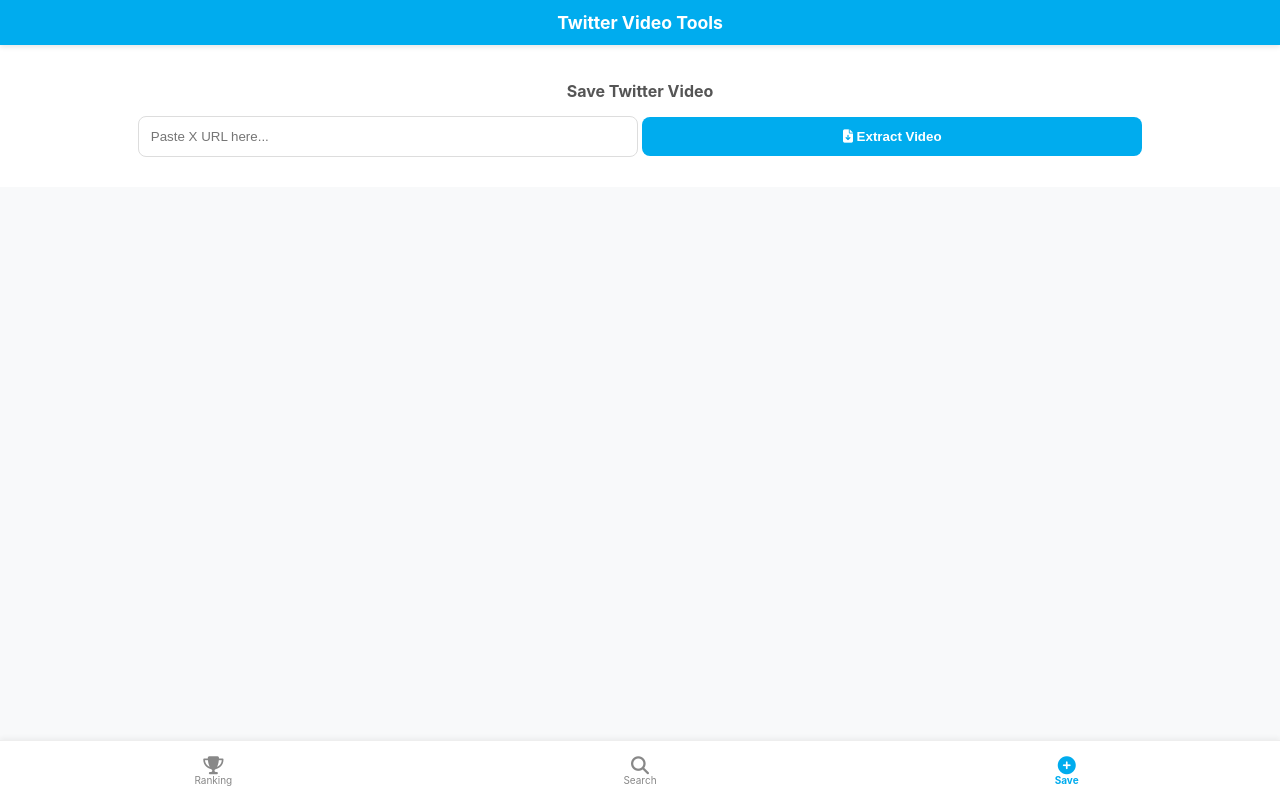
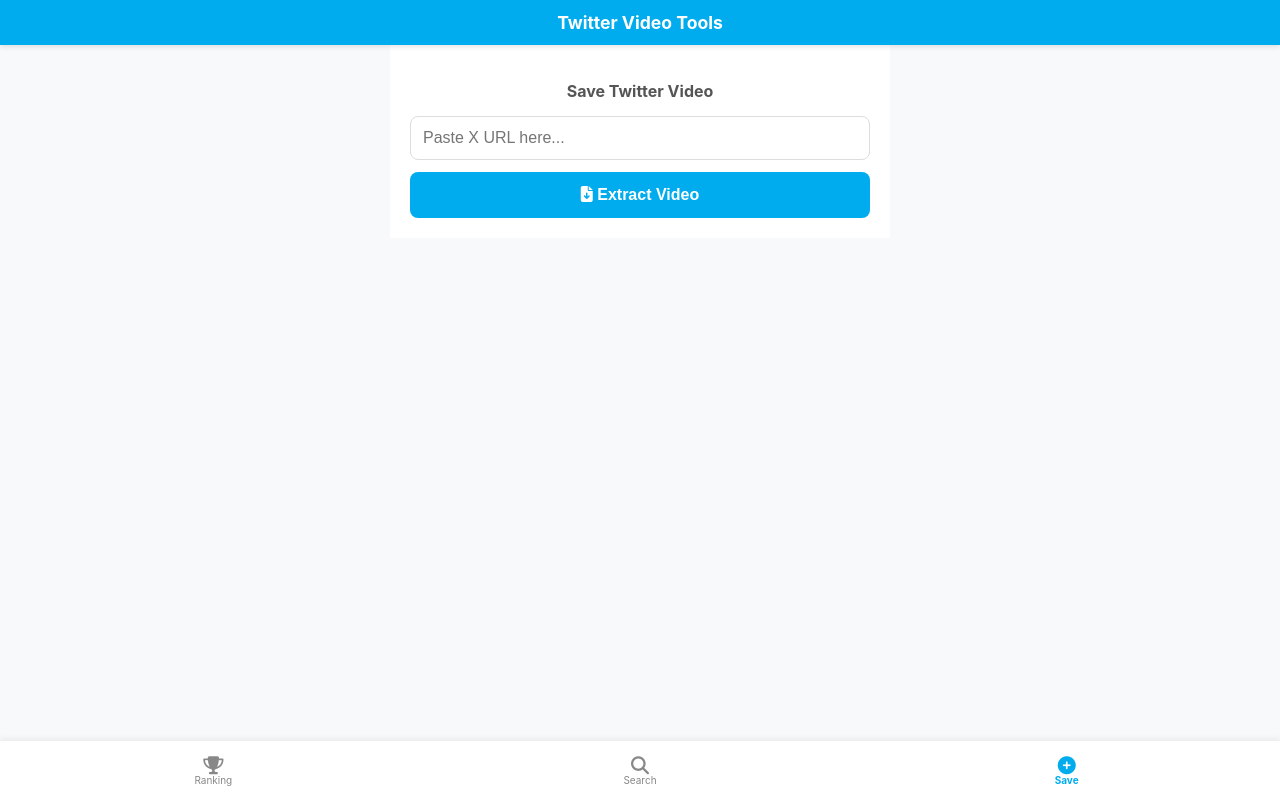
Before and after one commit to ramune108/Xtest, a plain HTML site: page save.html in a window 1280 px wide. Drawn offline with nearby package versions, Linux system fonts and the light colour scheme.

Commit message:
Update style.css

```diff
--- a/style.css
+++ b/style.css
@@ -28,9 +28,9 @@ body { font-family: -apple-system, sans-serif; background-color: #f8f9fa; margin
 .name-badge { font-size: 10px; font-weight: bold; color: #00acee; text-decoration: none; overflow: hidden; text-overflow: ellipsis; white-space: nowrap; max-width: 50px; }
 
 /* --- 5. 入力・詳細フォーム --- */
-.input-container { padding: 20px; background: #fff; text-align: center; }
-.text-input { width: 100%; max-width: 500px; padding: 12px; border: 1px solid #ddd; border-radius: 8px; margin-bottom: 10px; }
-.primary-btn { width: 100%; max-width: 500px; padding: 12px; background: #00acee; color: #fff; border: none; border-radius: 8px; font-weight: bold; cursor: pointer; }
+.input-container { padding: 20px; background: #fff; text-align: center; width: 100%; max-width: 500px; margin: 0 auto; }
+.text-input { width: 100%; padding: 12px; border: 1px solid #ddd; border-radius: 8px; margin-bottom: 12px; display: block; font-size: 1rem; outline: none; }
+.primary-btn { width: 100%; padding: 14px; background: #00acee; color: #fff; border: none; border-radius: 8px; font-weight: bold; font-size: 1rem; cursor: pointer; display: block; }
 
 /* 詳細ページ用 */
 .detail-view { display: flex; flex-direction: column; padding: 15px; gap: 15px; max-width: 600px; margin: 0 auto; background: #fff; }
```
